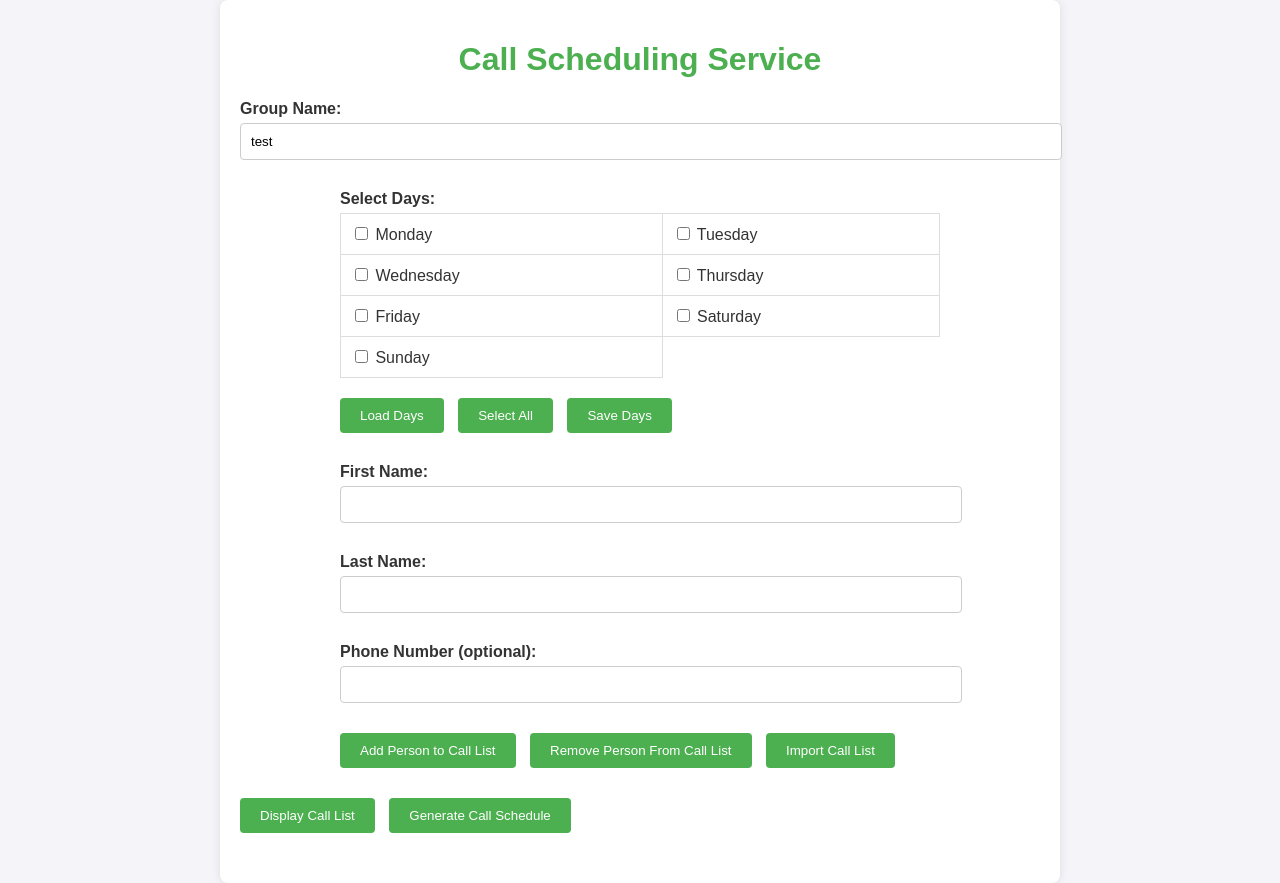
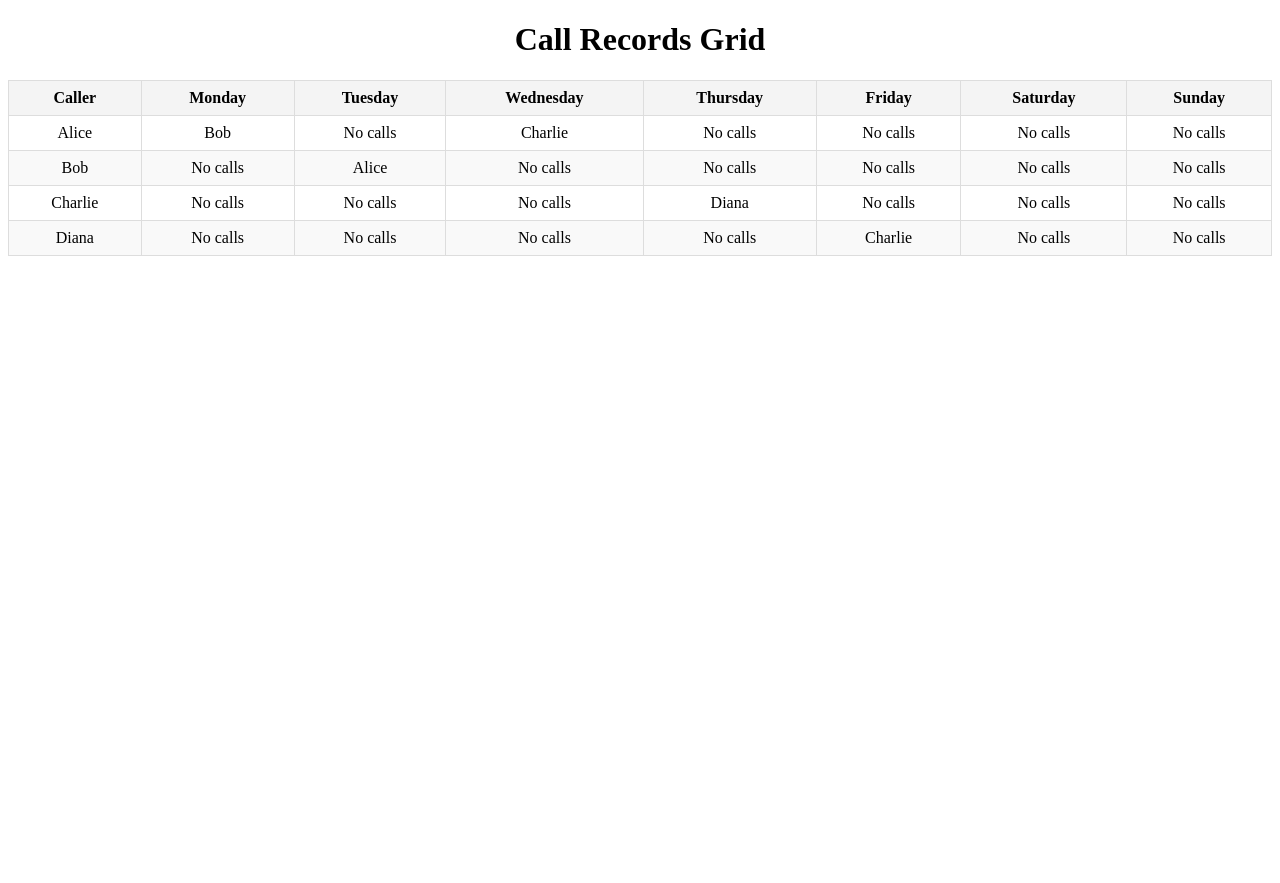
Before and after one commit to HobbestheCalvinist/CallScheduler, a Flask app: page / in a window 1280 px wide. After the commit the page ends 256 px from the top, so only its background shows below. Run offline with Flask 3, Linux system fonts and the light colour scheme.

Commit message:
changed the database and included a test data generator script

```diff
--- a/app.py
+++ b/app.py
@@ -1,5 +1,6 @@
 from flask import Flask, request, jsonify, render_template
 from models import db, Group, Contact, Call
+from collections import defaultdict
 from __init__ import create_app
 import os
 
@@ -13,7 +14,30 @@ if not os.path.exists('app.db'):
 
 @app.route('/', methods=['GET'])
 def index():
-    return render_template('index.html')
+        # Query calls and related contact information
+    calls = db.session.query(Call).all()
+    contacts = db.session.query(Contact).all()
+
+    # Create a mapping for days of the week
+    days_of_week = ['Monday', 'Tuesday', 'Wednesday', 'Thursday', 'Friday', 'Saturday', 'Sunday']
+
+    # Create a map of caller_id to caller name
+    caller_map = {contact.id: contact.name for contact in contacts}
+
+    # Create a nested dictionary for grid data
+    grid_data = defaultdict(lambda: defaultdict(list))
+
+    for call in calls:
+        day = call.day_of_week
+        caller = caller_map.get(call.caller_id)
+        receiver = caller_map.get(call.receiver_id)
+        grid_data[caller][day].append(receiver)
+
+    # Get unique callers for rows and days of week for columns
+    unique_callers = sorted(grid_data.keys())
+    unique_days = days_of_week
+
+    return render_template('index.html', grid_data=grid_data, unique_callers=unique_callers, unique_days=unique_days)
 
 @app.route('/create_group', methods=['POST'])
 def create_group():
--- a/requirements.txt
+++ b/requirements.txt
@@ -1,3 +1,4 @@
 flask
 python-dotenv
 requests
+flask_sqlalchemy
--- a/templates/index.html
+++ b/templates/index.html
@@ -1,73 +1,59 @@
 <!DOCTYPE html>
-<html>
+<html lang="en">
 <head>
-    <title>Call Scheduling Service</title>
-    <link rel="stylesheet" type="text/css" href="{{ url_for('static', filename='mainpage.css') }}">
-    <script src="{{ url_for('static', filename='script.js') }}"></script>
+    <meta charset="UTF-8">
+    <meta name="viewport" content="width=device-width, initial-scale=1.0">
+    <title>Call Records Grid</title>
+    <style>
+        table {
+            width: 100%;
+            border-collapse: collapse;
+        }
+        th, td {
+            border: 1px solid #ddd;
+            padding: 8px;
+            text-align: center;
+        }
+        th {
+            background-color: #f4f4f4;
+        }
+        tr:nth-child(even) {
+            background-color: #f9f9f9;
+        }
+        td {
+            vertical-align: top;
+        }
+    </style>
 </head>
 <body>
-    <div class="container">
-        <h1>Call Scheduling Service</h1>
-        <div class="form-group">
-            <label for="mycurrentgroupname">Group Name:</label>
-            <input type="text" id="groupname" required value="test">
-        </div>
-
-        <form class="form-container">
-            <div class="form-group">
-                <label>Select Days:</label>
+    <h1 style="text-align: center;">Call Records Grid</h1>
     <table>
+        <thead>
             <tr>
-                        <td><input type="checkbox" name="days" value="Monday"> Monday</td>
-                        <td><input type="checkbox" name="days" value="Tuesday"> Tuesday</td>
+                <th>Caller</th>
+                {% for day in unique_days %}
+                    <th>{{ day }}</th>
+                {% endfor %}
             </tr>
+        </thead>
+        <tbody>
+            {% for caller in unique_callers %}
             <tr>
-                        <td><input type="checkbox" name="days" value="Wednesday"> Wednesday</td>
-                        <td><input type="checkbox" name="days" value="Thursday"> Thursday</td>
+                <td>{{ caller }}</td>
+                {% for day in unique_days %}
+                    <td>
+                        {% if grid_data[caller][day] %}
+                            {% for receiver in grid_data[caller][day] %}
+                                {{ receiver }}<br>
+                            {% endfor %}
+                        {% else %}
+                            No calls
+                        {% endif %}
+                    </td>
+                {% endfor %}
             </tr>
-                    <tr>
-                        <td><input type="checkbox" name="days" value="Friday"> Friday</td>
-                        <td><input type="checkbox" name="days" value="Saturday"> Saturday</td>
-                    </tr>
-                    <tr>
-                        <td><input type="checkbox" name="days" value="Sunday"> Sunday</td>
-                    </tr>
+            {% endfor %}
+        </tbody>
     </table>
-            </div>
-            <div class="form-group button-group">
-                <button type="button" id="loadDays" onclick="LoadDays()">Load Days</button>
-                <button type="button" id="selectAll" onclick="SelectAllDays()">Select All</button>
-                <button type="button" id="saveDays" onclick="SaveDays()">Save Days</button>
-            </div>
-        </form>
-
-        <form id="callForm" class="form-container">
-            <div class="form-group">
-                <label for="firstName">First Name:</label>
-                <input type="text" id="firstName" required>
-            </div>
-            <div class="form-group">
-                <label for="lastName">Last Name:</label>
-                <input type="text" id="lastName" required>
-            </div>
-            <div class="form-group">
-                <label for="phoneNumber">Phone Number (optional):</label>
-                <input type="text" id="phoneNumber">
-            </div>
-            <div class="form-group button-group">
-                <button type="button" onclick="AddToCallList()">Add Person to Call List</button>
-                <button type="button" onclick="RemoveFromCallList()">Remove Person From Call List</button>
-                <button type="button" onclick="ImportCallListFromFile()">Import Call List</button>
-            </div>
-        </form>
-
-        <div class="form-group button-group">
-            <button type="button" onclick="DisplayCallList()">Display Call List</button>
-            <button type="button" onclick="generateCallSchedule()">Generate Call Schedule</button>
-        </div>
-
-        <ul id="CallersList" class="callers-list"></ul>
-        <ul id="generatedCallSchedule" class="call-schedule"></ul>
-    </div>
 </body>
 </html>
```
Also changed, not shown: create_test_data.sql (+29 -0 lines), README.md, app.db (deleted), instance/app.db (added), 1 other file. Lines whose indentation alone changed are shown as unchanged.
